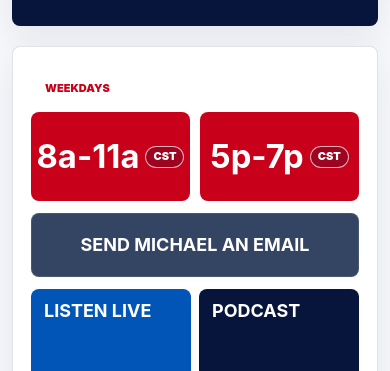
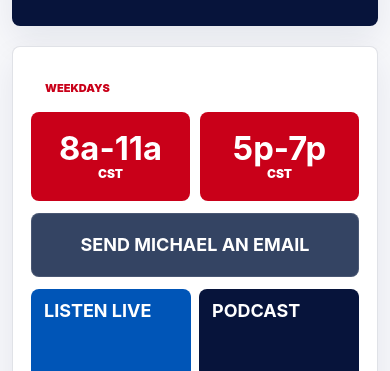
Before and after one commit to hak-tx/mb-show, a website: page index.html in a window 390 px wide. Shown: the part 469-840 px from the top of the page. Drawn offline with Linux system fonts and the light colour scheme.

Commit message:
Stack CST text under schedule times

```diff
--- a/index.html
+++ b/index.html
@@ -13,7 +13,7 @@
       rel="icon"
       href="https://michaelberryshow.com/cdn/shop/files/mb-logo-300x276.png?crop=center&height=32&v=1683575562&width=32"
     >
-    <link rel="stylesheet" href="./styles.css?v=25">
+    <link rel="stylesheet" href="./styles.css?v=26">
   </head>
   <body>
     <header class="topbar site-header">
--- a/styles.css
+++ b/styles.css
@@ -301,6 +301,7 @@ h1 {
 
 .live-strip strong {
   display: flex;
+  flex-direction: column;
   align-items: center;
   justify-content: center;
   gap: 8px;
@@ -314,26 +315,25 @@ h1 {
 
 .live-strip .time-value {
   display: block;
+  width: 100%;
   margin: 0;
   color: var(--white);
   font: inherit;
   letter-spacing: 0;
+  text-align: center;
   text-transform: none;
   white-space: nowrap;
 }
 
 .live-strip .time-zone {
-  display: inline-flex;
-  align-items: center;
-  justify-content: center;
-  margin: 1px 0 0;
-  min-height: 24px;
-  padding: 0 7px;
-  border: 1px solid rgba(255, 255, 255, 0.68);
-  border-radius: 999px;
-  color: var(--white);
-  background: rgba(7, 20, 59, 0.22);
-  font-size: 12px;
+  display: block;
+  margin: 0;
+  padding: 0;
+  border: 0;
+  border-radius: 0;
+  color: var(--white);
+  background: transparent;
+  font-size: 14px;
   font-weight: 950;
   letter-spacing: 0;
   line-height: 1;
@@ -1641,20 +1641,19 @@ h1 {
   }
 
   .live-strip strong {
-    flex-direction: row;
+    flex-direction: column;
     align-items: center;
     justify-content: center;
-    gap: 6px;
+    gap: 4px;
     min-height: 82px;
     padding: 0 8px;
     font-size: clamp(31px, 8.4vw, 36px);
   }
 
   .live-strip .time-zone {
-    min-height: 22px;
     margin: 0;
-    padding: 0 7px;
-    font-size: 11px;
+    padding: 0;
+    font-size: 12px;
   }
 
   .email-tile {
```
Also changed, not shown: admin.html (+1 -1 lines), design-qa.md (+1 -0 lines).
